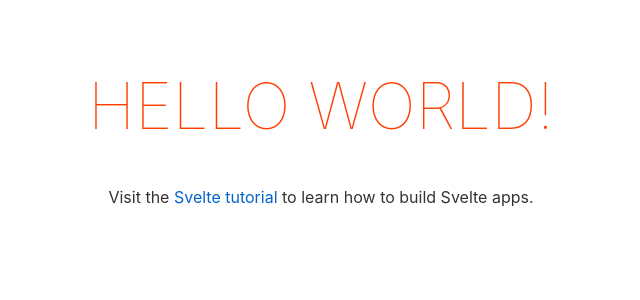
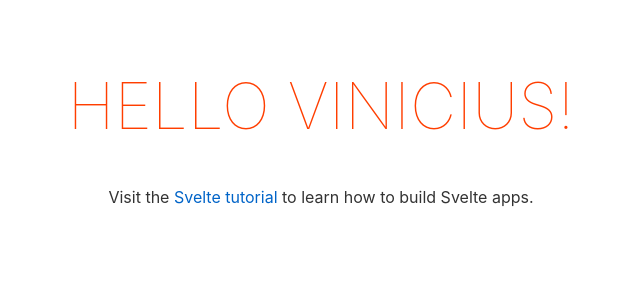
Before and after one commit to viniciusxsousa/projeto-svelte, a Svelte app: page / in a window 1280 px wide. Shown: the top 300 px of the page, without its empty margins (319-959 px from the left). Built offline with nearby package versions, Linux system fonts and the light colour scheme.

Commit message:
estendendo a estrutura do svelte

```diff
--- a/src/App.svelte
+++ b/src/App.svelte
@@ -1,5 +1,5 @@
 <script lang="ts">
-	export let name: string;
+	let name: string = 'Vinicius';
 </script>
 
 <main>
--- a/src/main.ts
+++ b/src/main.ts
@@ -2,9 +2,6 @@ import App from './App.svelte';
 
 const app = new App({
 	target: document.body,
-	props: {
-		name: 'world'
-	}
 });
 
 export default app;
```
